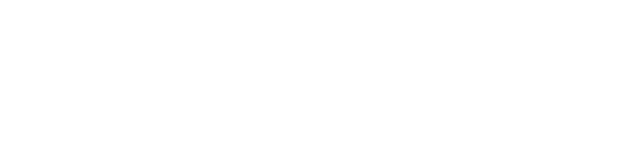
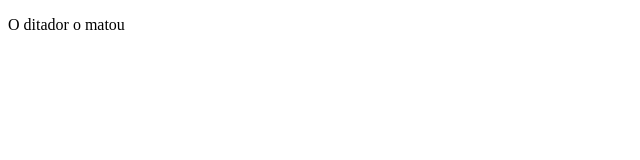
Before and after one commit to mikaelatrombeta-hash/Prova-Mikaela-1-, a plain HTML site: page index.html in a window 1280 px wide. Shown: the whole page, without its empty margins (0-640 px from the left). Drawn offline with Linux system fonts and the light colour scheme.

Commit message:
adicionei um paragrafo

```diff
--- a/index.html
+++ b/index.html
@@ -6,6 +6,6 @@
     <title>Gaucho morreu...</title>
 </head>
 <body>
-
+    <p>O ditador o matou</p>
 </body>
 </html>
```
